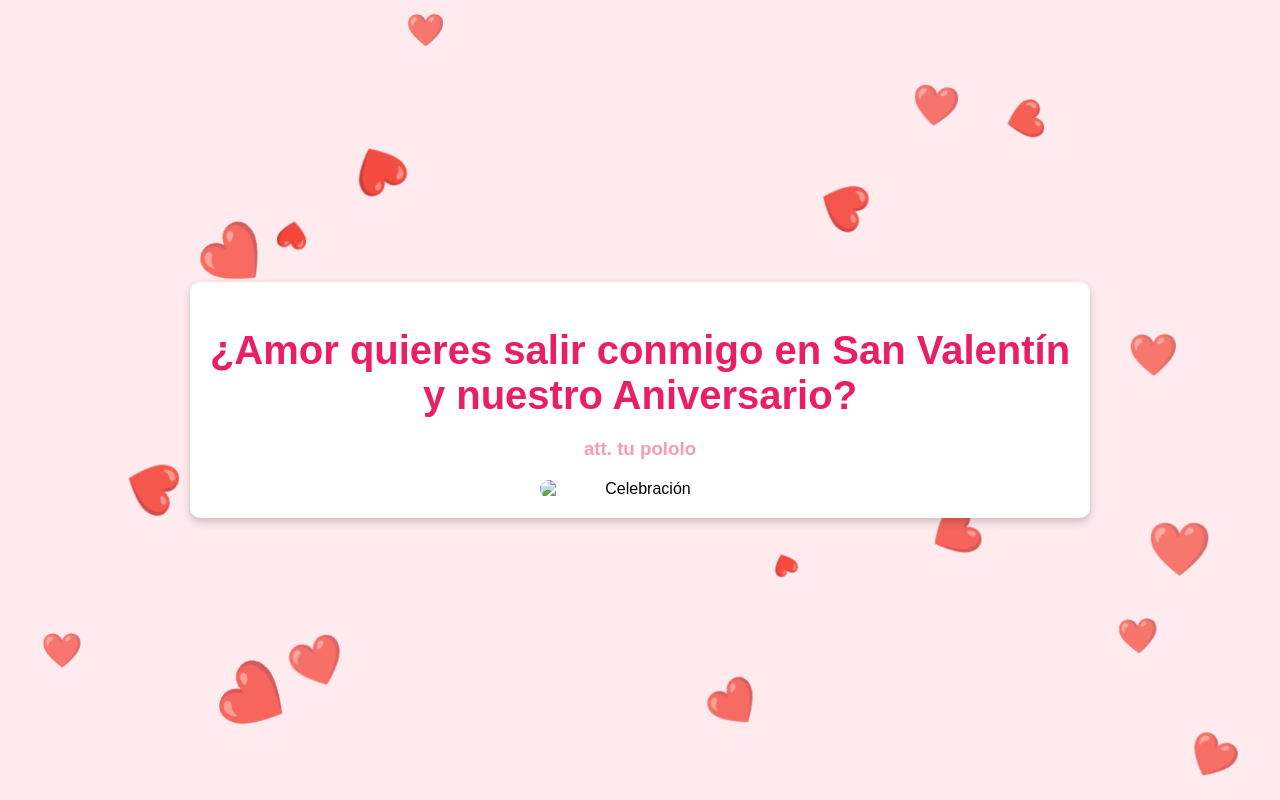
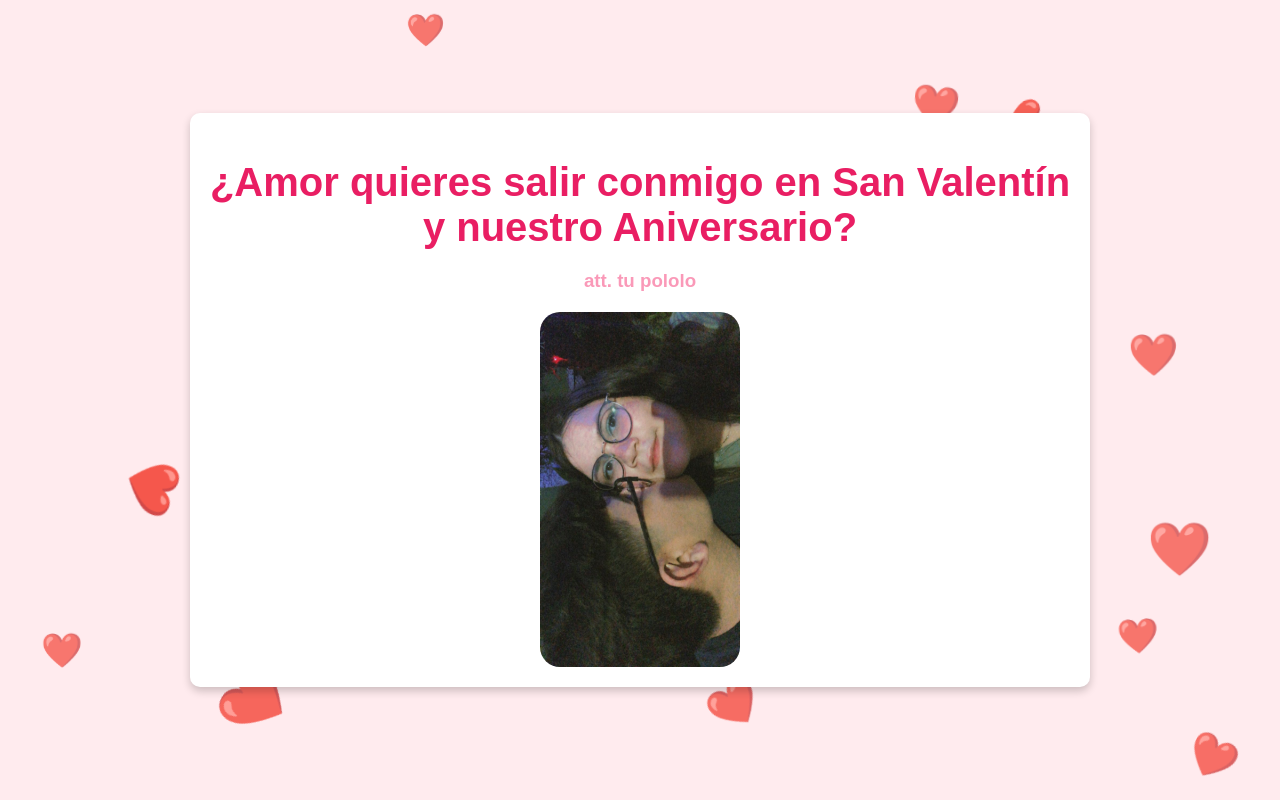
Before and after one commit to wighot/wighot.github.io, a plain HTML site: page index.html in a window 1280 px wide. Both pictures are taken after a click on the button "¡Sí!". Drawn offline with Linux system fonts and the light colour scheme.

Commit message:
Update index.html
subiendo

```diff
--- a/index.html
+++ b/index.html
@@ -190,7 +190,7 @@
             <button class="btn" id="noBtn">No</button>
         </div>
         <img src="https://i.pinimg.com/736x/41/2e/cd/412ecd40cc1ef3f6bdba866341cdf797.jpg" alt="Corazón roto" class="brokenheartimg" id="brokenHeartImg">
-        <img src="../sanvalentin/muak.jpeg" alt="Celebración" class="yes-img" id="yesImg">
+        <img src="muak.jpeg" alt="Celebración" class="yes-img" id="yesImg">
     </div>
 
     <script>
```
